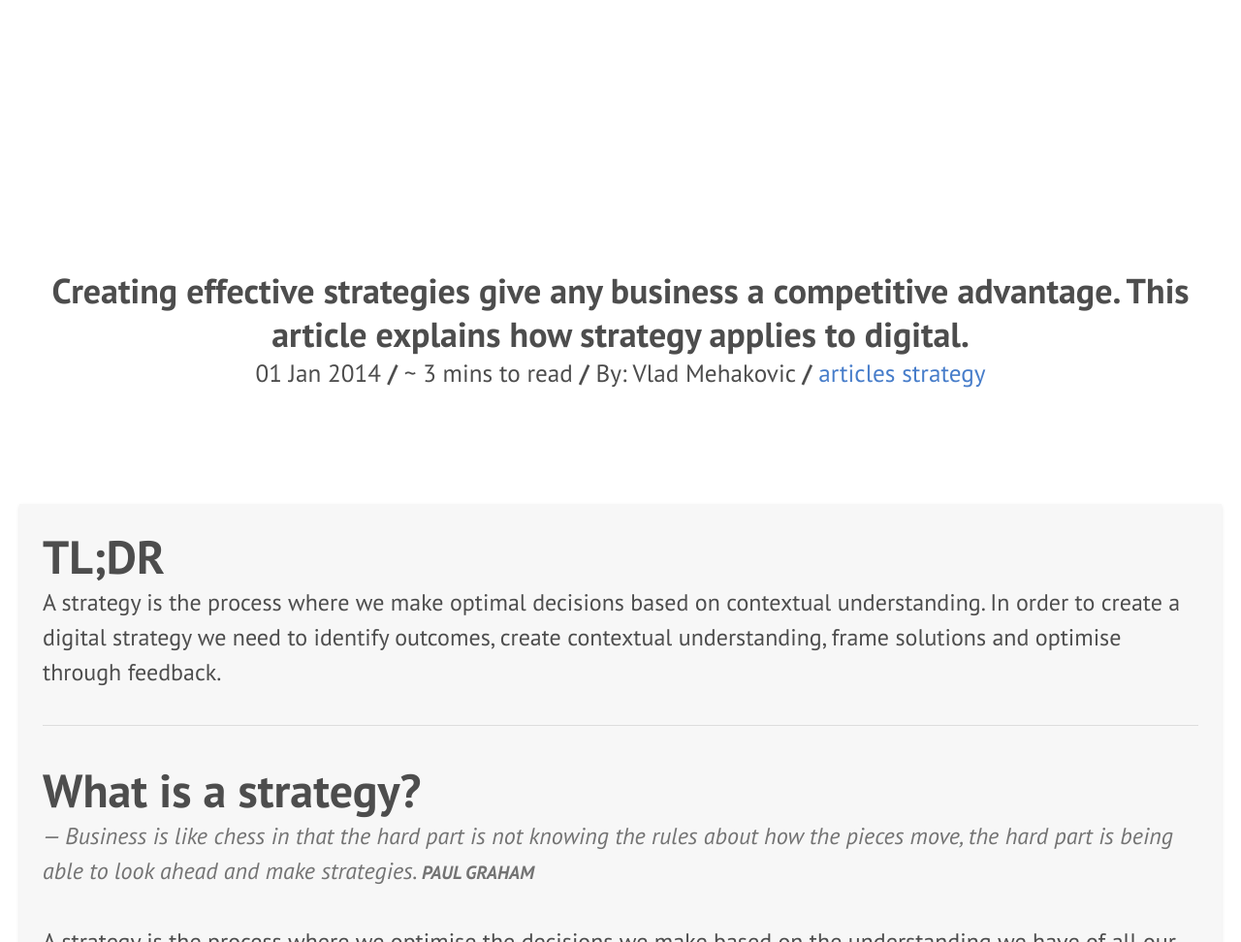
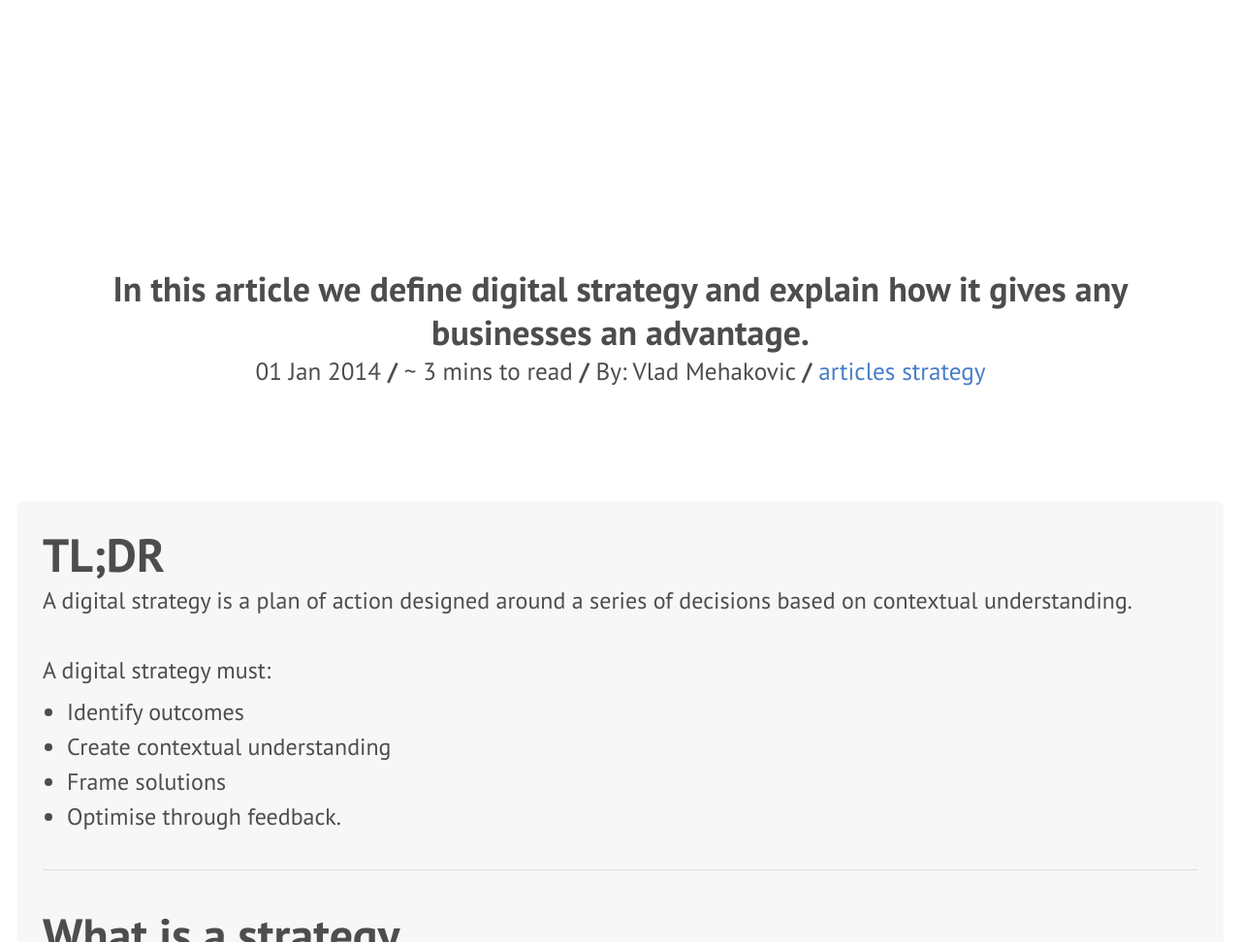
Before and after one commit to vladiim/mehakovic, a Jekyll site: the page built from _posts/articles/2014-01-01-what-is-digital-strategy.md, in a window 1280 px wide and 1400 px high, cut to the strip 428-1400 px from the top of the window. Shown: the whole strip at 97% size. Built offline with Jekyll 4.4.1, drawn with Linux system fonts in a browser that asks for light colours; nearby versions of some CDN libraries; Markdown is read by kramdown in place of the engine named in the settings; some of the changed text lies outside the part shown.

```diff
--- a/_posts/articles/2014-01-01-what-is-digital-strategy.md
+++ b/_posts/articles/2014-01-01-what-is-digital-strategy.md
@@ -4,7 +4,7 @@
 category: articles
 tags: articles strategy
 author: Vlad Mehakovic
-overview: Creating effective strategies give any business a competitive advantage. This article explains how strategy applies to digital.
+overview: In this article we define digital strategy and explain how it gives any businesses an advantage.
 image: digital_strategy_chess.jpg
 image_alt: Digital Strategy Chess
 
@@ -12,13 +12,20 @@
 
 ## TL;DR
 
-A strategy is the process where we make optimal decisions based on contextual understanding. In order to create a digital strategy we need to identify outcomes, create contextual understanding, frame solutions and optimise through feedback.
+A digital strategy is a plan of action designed around a series of decisions based on contextual understanding.
+
+A digital strategy must:
+
+* Identify outcomes
+* Create contextual understanding
+* Frame solutions
+* Optimise through feedback.
 
 ***
 
-## What is a strategy?
+## What is a strategy
 
-<cite>Business is like chess in that the hard part is not knowing the rules about how the pieces move, the hard part is being able to look ahead and make strategies. <span class='reference'>Paul Graham</span></cite>
+<cite itemprop="citation">Business is like chess in that the hard part is not knowing the rules about how the pieces move, the hard part is being able to look ahead and make strategies. <span class='reference'>Paul Graham</span></cite>
 
 A strategy is the process where we optimise the decisions we make based on the understanding we have of all our options and their trade-offs. Therefore when we create a strategy we need two things; an understanding of our context, a set of possible decisions. Our strategy then helps us make the right decision.
 
@@ -26,9 +33,9 @@
 
 ***
 
-## Why have a strategy?
+## Why have a strategy
 
-<cite>The contour of the land is an aid to the army; sizing up opponents to determine victory, assessing dangers and distance. "Those who do battle without knowing these will lose." <span class='reference'>Sun Tzu</span></cite>
+<cite itemprop="citation">The contour of the land is an aid to the army; sizing up opponents to determine victory, assessing dangers and distance. "Those who do battle without knowing these will lose." <span class='reference'>Sun Tzu</span></cite>
 
 Strategies are inherently helpful because they allow us to do more with less. Like many tools strategy was birthed through necessity on the battlefield. It's not surprising war brought on the origins of strategy, as war creates a situation where two sides each have winner-take-all goal, each with a limited amount of resources and many unknowns. The word it self originates from Greek where it meant, the [art of troop leader](http://en.wikipedia.org/wiki/Strategy).
 
@@ -38,7 +45,7 @@
 
 ***
 
-## How we develop a strategy?
+## How to develop a strategy
 
 In order to develop a strategy we need to go through four phases: identify outcomes, create contextual understanding, frame solutions and optimise through feedback. These four phases will enable us to create a either a **foundation strategy** where we have no current strategy deployed, or an **emergent strategy** where we have a strategy and are looking to improve it.
 
@@ -66,7 +73,7 @@
 
 ## 4. Optimise through feedback
 
-<cite>What's measured improves. <span class='reference'>Peter F. Drucker</span></cite>
+<cite itemprop="citation">What's measured improves. <span class='reference'>Peter F. Drucker</span></cite>
 
 Feedback allows us to readjust our solutions and contextual understanding based on new insights. How could a general redeploy his troops without knowing how many survived their last battle? In order to gain actionable feedback we need to identify key metrics, measure them correctly and have processes in place that allow for rapid action based on how they change.
 
--- a/assets/sass/_post_layout.scss
+++ b/assets/sass/_post_layout.scss
@@ -2,6 +2,8 @@
   $left-header-background: transparentize(white, .4);
   $border-color: $base-border-color;
   $background: lighten($border-color, 10);
+
+  margin-top: -2px;
 
   .first-hr {
   	clear: both;
--- a/css/unmini/import.css
+++ b/css/unmini/import.css
@@ -250,6 +250,8 @@
 section.site {
   margin: 60px 20px; }
 
+article#post-layout {
+  margin-top: -2px; }
   article#post-layout .first-hr {
     clear: both;
     margin: 260px 0 1.5em 0;
```
Also changed, not shown: _posts/articles/2014-01-02-outcomes.md (deleted, +0 -81 lines), _posts/articles/2014-01-02-success-criteria.md (added, +66 -0 lines), todo.md (+22 -0 lines), css/app.css, 1 other file. Lines whose indentation alone changed are shown as unchanged.
